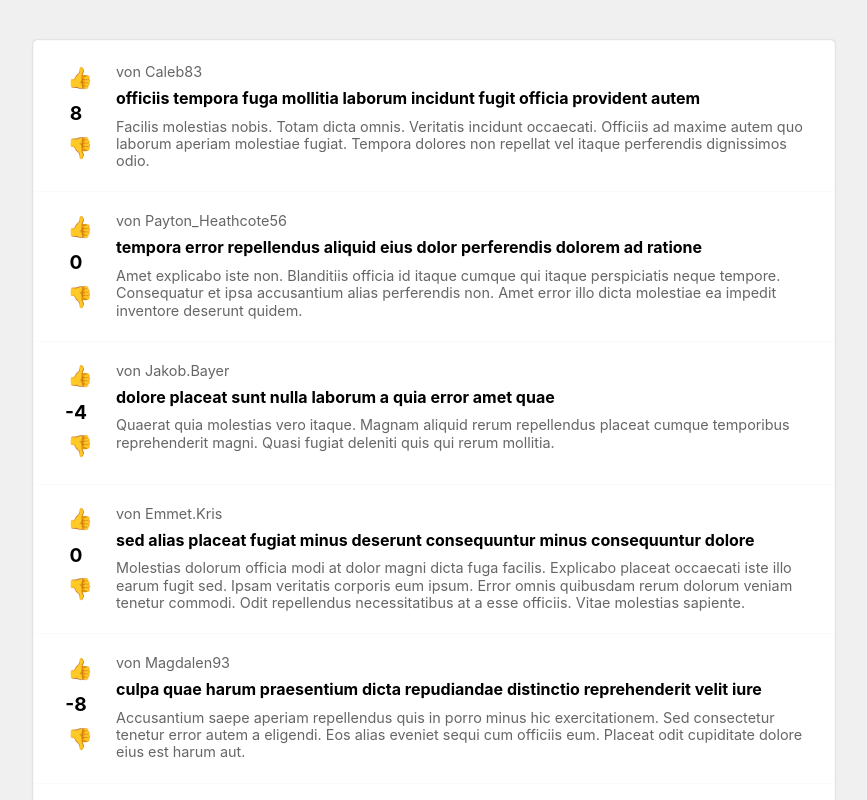
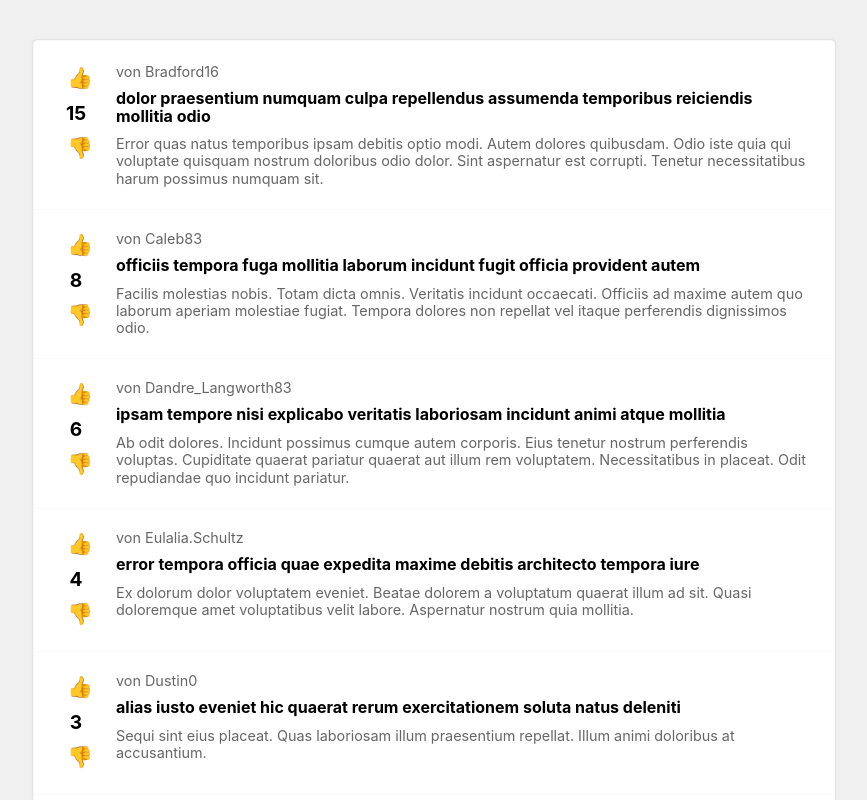
Before and after one commit to Siri-On-Off/Redd-IT, a Vue app: page / in a window 1280 px wide. Shown: the top 800 px of the page, without its empty margins (206-1073 px from the left). Built offline with nearby package versions, Linux system fonts and the light colour scheme.

Commit message:
add function voteUp, voteDown and const sortedPosts

```diff
--- a/src/App.vue
+++ b/src/App.vue
@@ -1,6 +1,6 @@
 <script setup>
 import { faker } from '@faker-js/faker'
-import { ref } from 'vue'
+import { ref, computed } from 'vue'
 import Post from './components/Post.vue'
 
 const posts = ref([
@@ -15,23 +15,34 @@ const posts = ref([
   { id: 9, title: faker.lorem.words(10), text: faker.lorem.paragraph(), user: faker.internet.userName(), votes: 15 },
 ])
 
-function voteUp(id) {
+const sortedPosts = computed(() => posts.value.sort((a, b) => b.votes - a.votes))
 
+function voteUp (id) {
+  const post = posts.value.find((post) => post.id === id)
+  if(post) {
+    post.votes++
+  }
 }
 
+function voteDown (id) {
+  const post = posts.value.find((post) => post.id === id)
+  if(post) {
+    post.votes--
+  }
+}
 </script>
 
 <template>
   <div class="container">
     <Post
-        v-for="post in posts"
+        v-for="post in sortedPosts"
         :key="post.id"
         :title="post.title"
         :text="post.text"
         :user="post.user"
         :votes="post.votes"
-        @voteUp="post.votes++"
-        @voteDown="post.votes--"
+        @voteUp="voteUp(post.id)"
+        @voteDown="voteDown(post.id)"
     />
   </div>
 </template>
--- a/src/components/Post.vue
+++ b/src/components/Post.vue
@@ -1,6 +1,6 @@
 <script setup>
   defineProps(['votes', 'user', 'title', 'text'])
-  const emit = defineEmits(['voteUp', 'voteDown'])
+  defineEmits(['voteUp', 'voteDown'])
 </script>
 
 <template>
```
